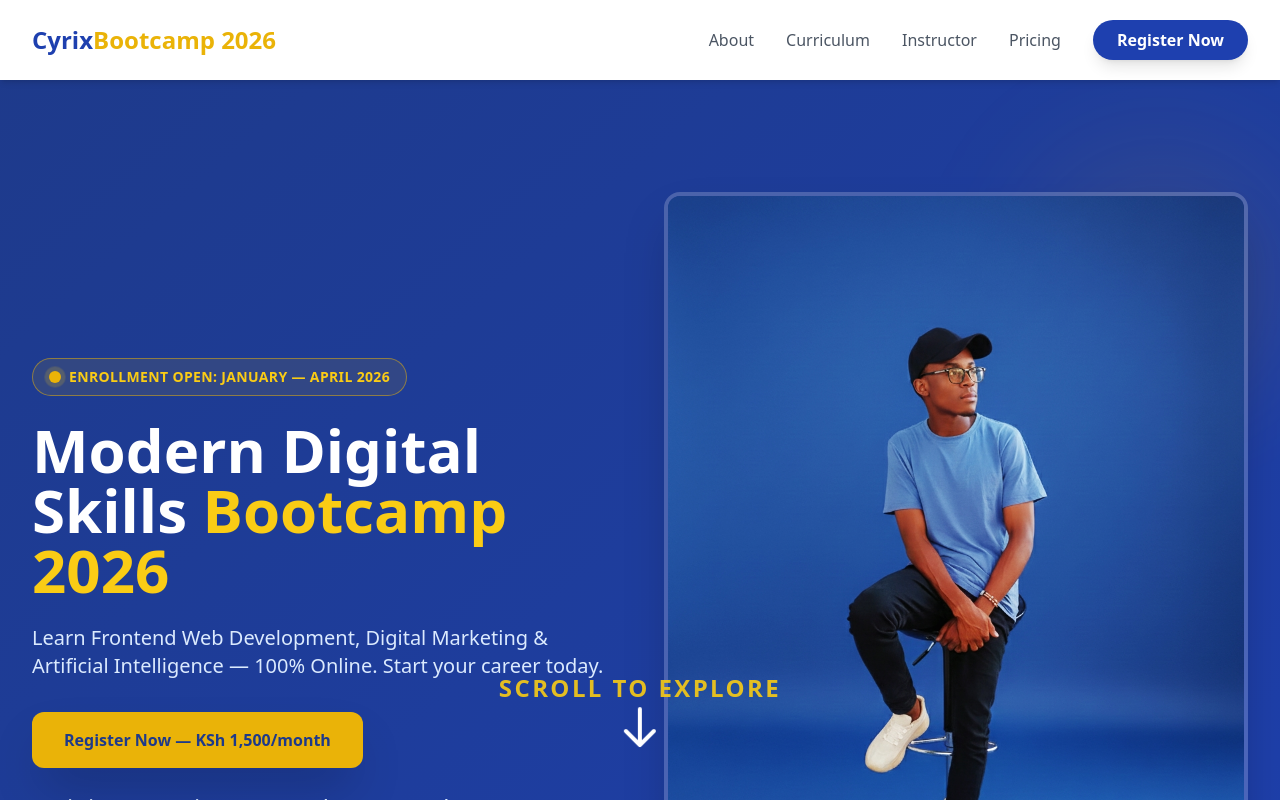
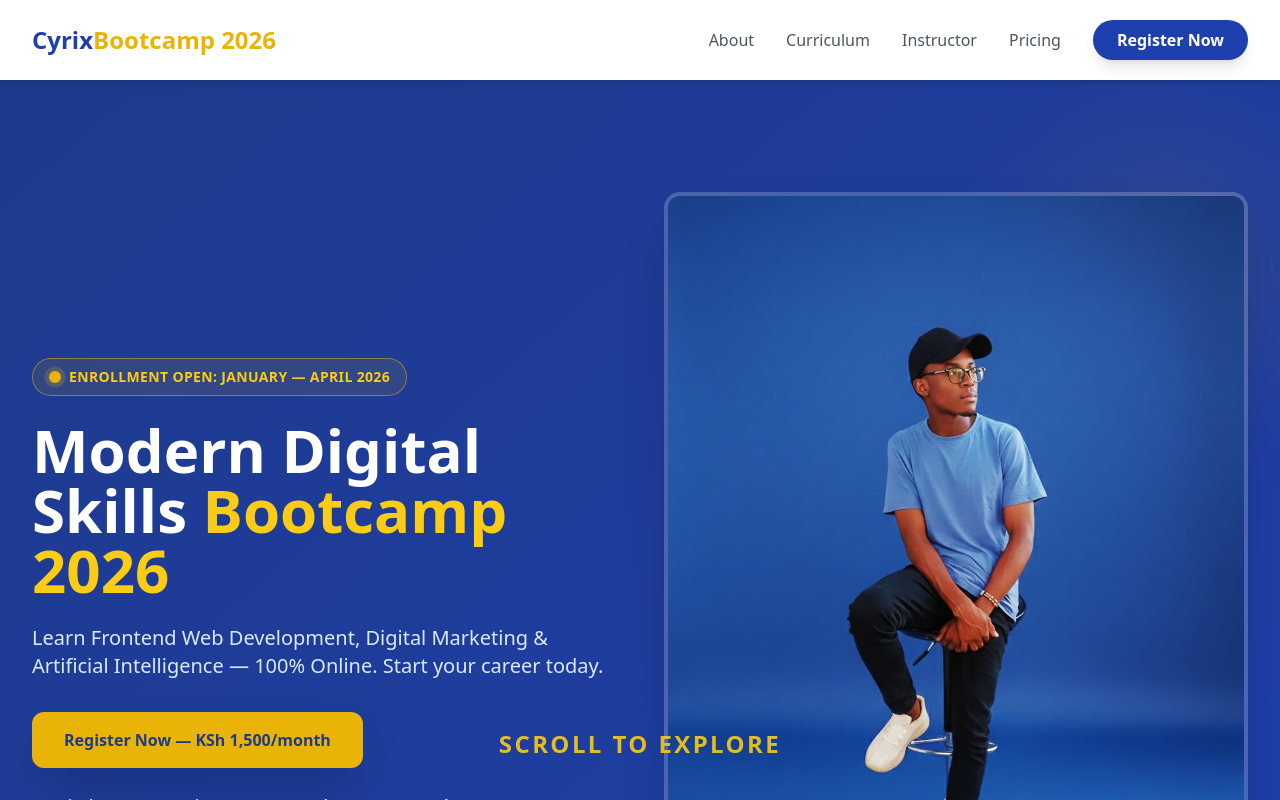
Before and after one commit to Cyrix254/Digital-Skills-Bootcamp-2026, a React (Vite) app in the folder digital-skills-bootcamp/: page / in a window 1280 px wide. Shown: the top 800 px of the page. Built offline with nearby package versions, Linux system fonts and the light colour scheme.

Commit message:
removed scroll arrow

```diff
--- a/digital-skills-bootcamp/src/App.jsx
+++ b/digital-skills-bootcamp/src/App.jsx
@@ -125,17 +125,7 @@ const App = () => {
           <span className="text-yellow-400 font-bold text-2xl tracking-widest uppercase animate-pulse">
             Scroll to Explore
           </span>
-          <svg
-            className="w-12 h-12 text-white animate-bounce"
-            fill="none"
-            strokeLinecap="round"
-            strokeLinejoin="round"
-            strokeWidth="2"
-            viewBox="0 0 24 24"
-            stroke="currentColor"
-          >
-            <path d="M19 14l-7 7m0 0l-7-7m7 7V3"></path>
-          </svg>
+
         </div>
       </section>
 
```
